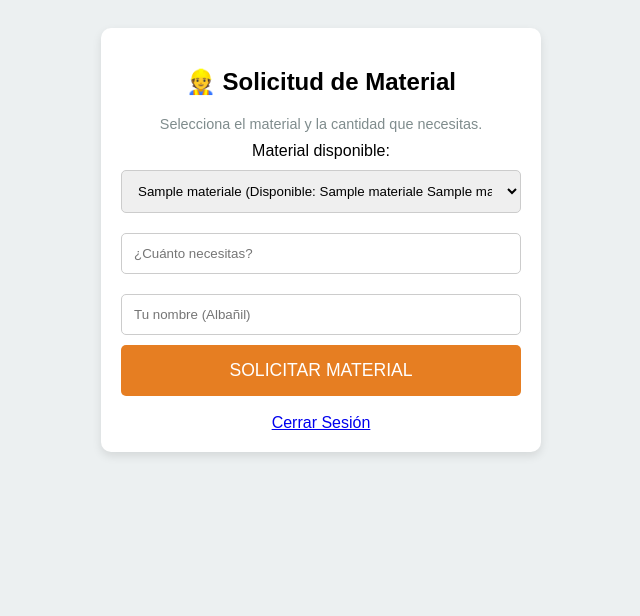
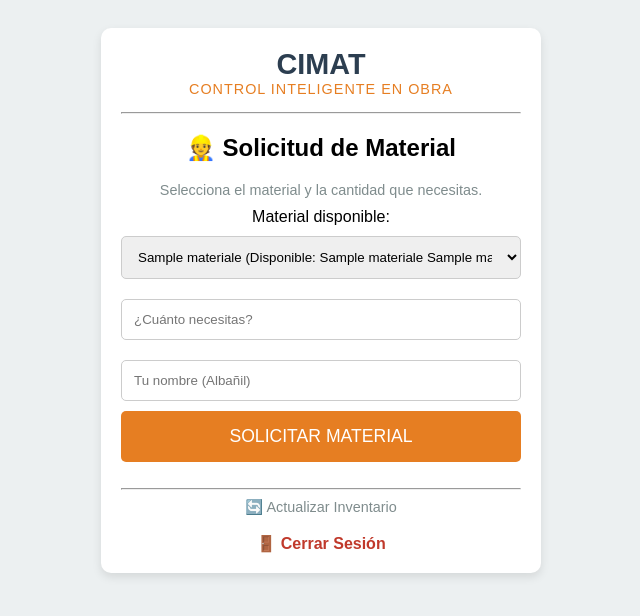
Before and after one commit to emilioyerbesram-star/control_obra_uady, a Flask app: template templates/albanil.html in a window 1280 px wide. Shown: the top 616 px of the page, without its empty margins (319-959 px from the left). Run offline with Flask 3, Linux system fonts and the light colour scheme; the template is opened without the code that fills it: most values are stand-ins (such as "Sample title", 1, 10 or a date in 2020).

Commit message:
Update albanil.html

```diff
--- a/templates/albanil.html
+++ b/templates/albanil.html
@@ -2,7 +2,7 @@
 <html lang="es">
 <head>
     <meta charset="UTF-8">
-    <title>Solicitar Material</title>
+    <title>CIMAT - Solicitar Material</title>
     <meta name="viewport" content="width=device-width, initial-scale=1.0">
     <style>
         body { font-family: sans-serif; text-align: center; padding: 20px; background: #ecf0f1; }
@@ -10,10 +10,15 @@
         select, input { width: 100%; padding: 12px; margin: 10px 0; border: 1px solid #ccc; border-radius: 5px; box-sizing: border-box; }
         .btn { background: #e67e22; color: white; padding: 15px; border: none; width: 100%; font-size: 1.1rem; border-radius: 5px; cursor: pointer; }
         .stock-info { font-size: 0.9rem; color: #7f8c8d; margin-bottom: 10px; }
+        .brand { color: #2c3e50; margin: 0; font-size: 1.8rem; font-weight: bold; }
+        .subtitle { color: #e67e22; margin: 0 0 15px 0; font-size: 0.9rem; text-transform: uppercase; letter-spacing: 1px; }
     </style>
 </head>
 <body>
     <div class="card">
+        <p class="brand">CIMAT</p>
+        <p class="subtitle">Control Inteligente en Obra</p>
+        <hr>
         <h2>👷 Solicitud de Material</h2>
         <p class="stock-info">Selecciona el material y la cantidad que necesitas.</p>
 
@@ -31,7 +36,10 @@
             <button type="submit" class="btn">SOLICITAR MATERIAL</button>
         </form>
         <br>
-        <a href="/">Cerrar Sesión</a>
+        <hr>
+        <a href="/albañil" style="text-decoration: none; color: #7f8c8d; font-size: 0.9rem;">🔄 Actualizar Inventario</a>
+        <br><br>
+        <a href="/" style="color: #c0392b; text-decoration: none; font-weight: bold;">🚪 Cerrar Sesión</a>
     </div>
 </body>
 </html>
```
